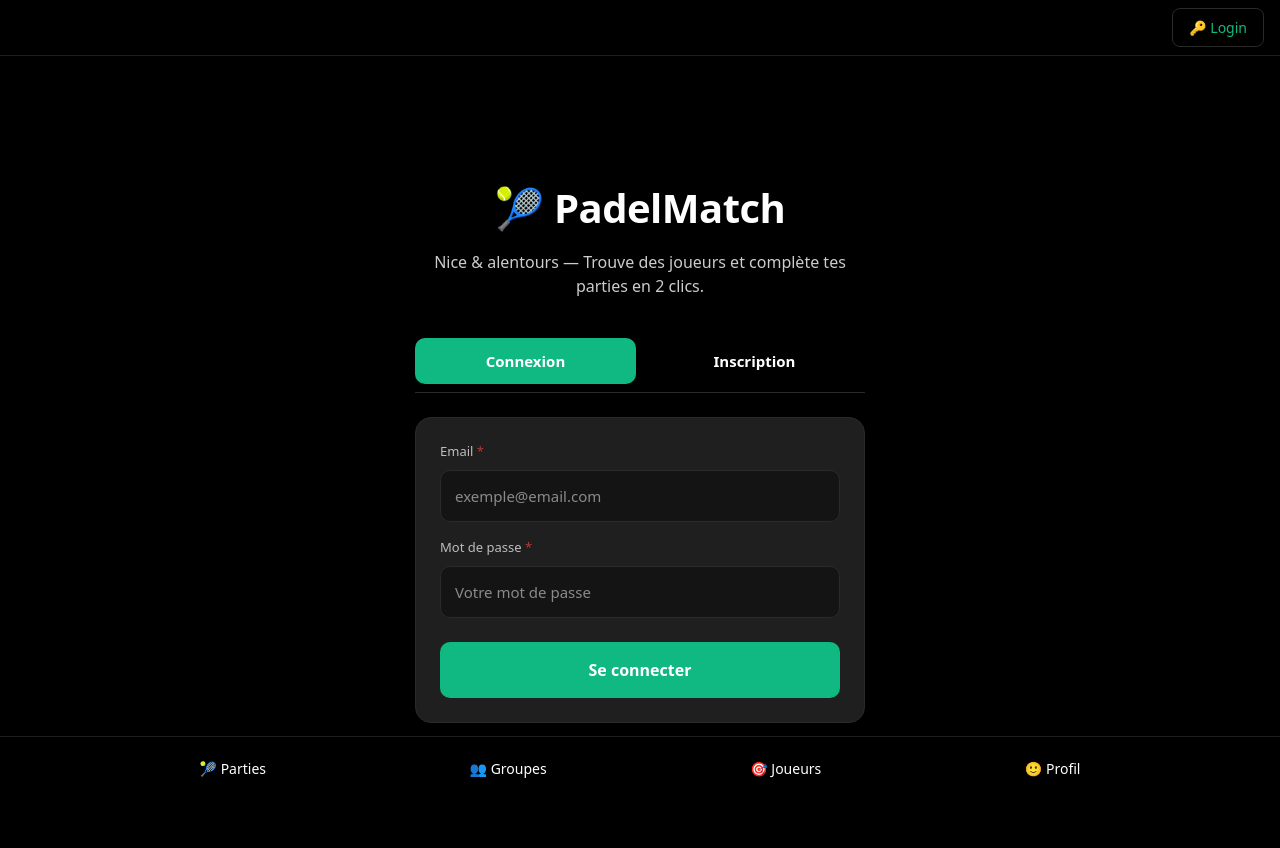
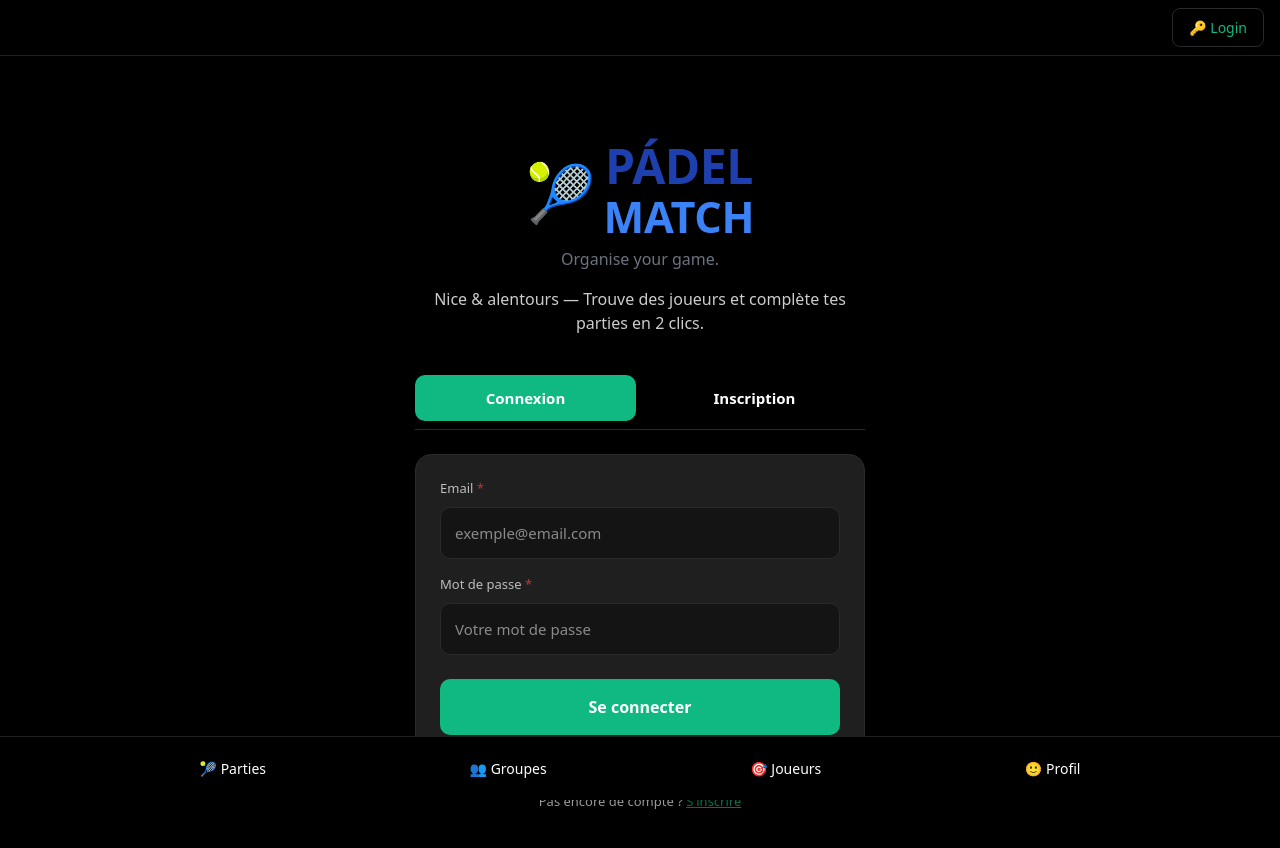
Before and after one commit to mikalopez06100-lab/padelmatch, a Next.js app: page / in a window 1280 px wide. Shown: the top 848 px of the page. Built offline with nearby package versions, Linux system fonts and the light colour scheme.

Commit message:
Fix: Ajout effectif du logo sur la page d'accueil

```diff
--- a/app/page.tsx
+++ b/app/page.tsx
@@ -94,9 +94,9 @@ export default function Home() {
       <div style={{ maxWidth: 450, width: "100%", paddingTop: 40 }}>
         {/* Logo et titre */}
         <div style={{ textAlign: "center", marginBottom: 40 }}>
-          <h1 style={{ fontSize: 40, marginBottom: 12, color: "#fff", fontWeight: 700, letterSpacing: -0.5 }}>
-            🎾 PadelMatch
-          </h1>
+          <div style={{ marginBottom: 16 }}>
+            <Logo size="large" showTagline />
+          </div>
           <p style={{ fontSize: 16, opacity: 0.8, color: "#fff", margin: 0 }}>
             Nice & alentours — Trouve des joueurs et complète tes parties en 2 clics.
           </p>
```
